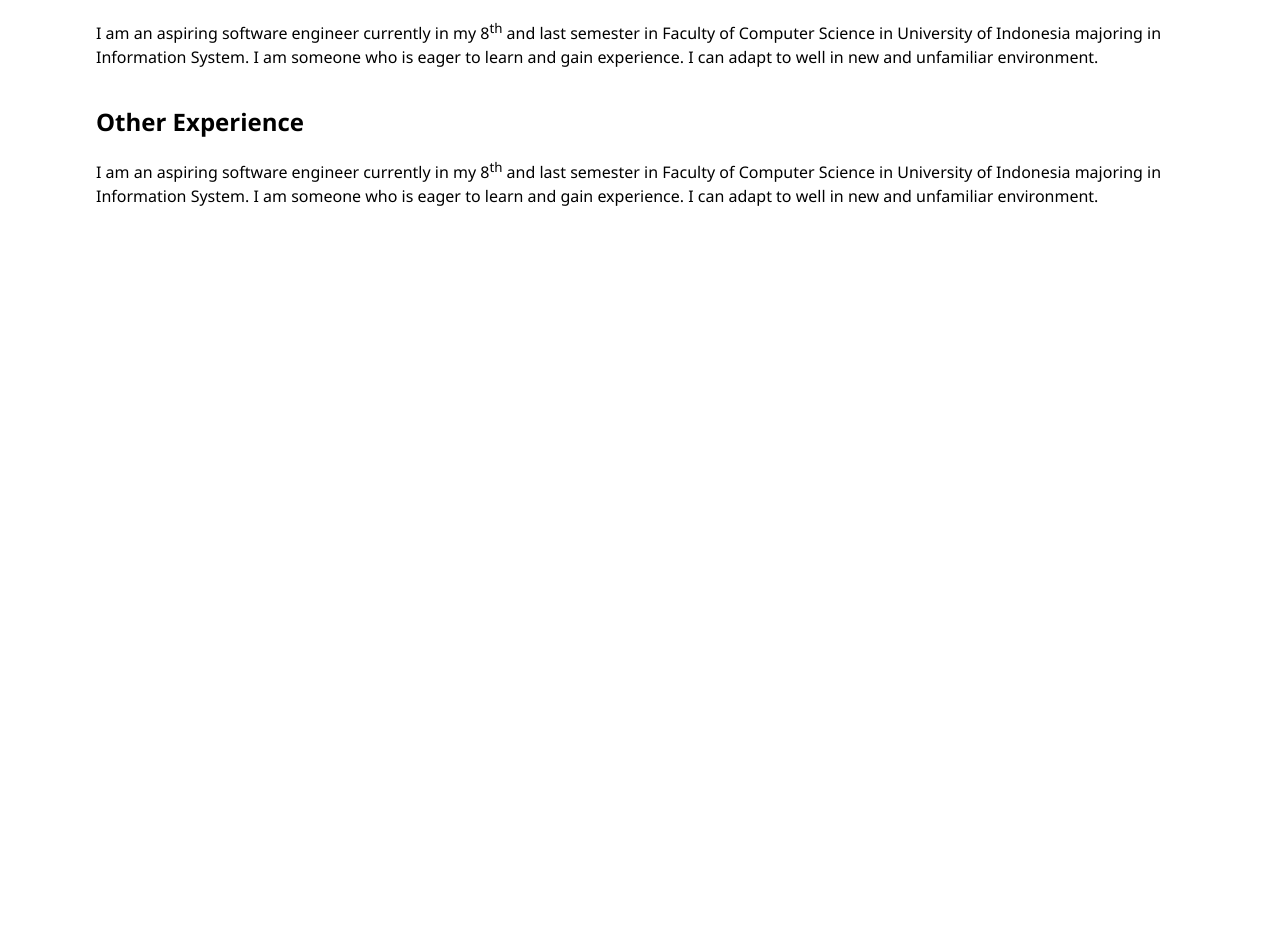
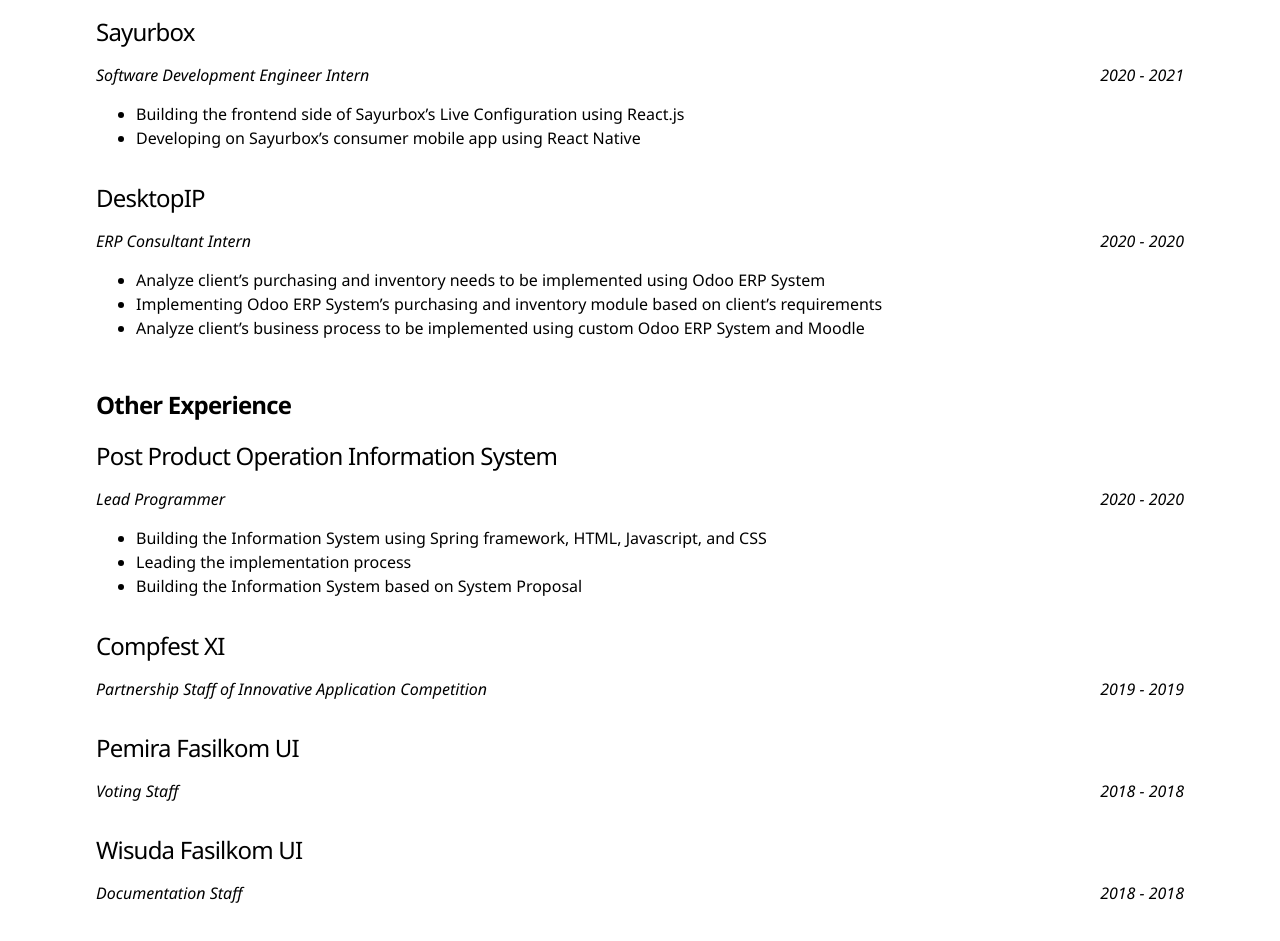
Before and after one commit to yudhapradiptar/personal-website, a Next.js app: page /experience in a window 1280 px wide. Shown: the part 441-1382 px from the top of the page. Before the commit the page ends 800 px from the top, so only its background shows below. Built offline with nearby package versions, Linux system fonts and the light colour scheme.

Commit message:
feat: experience

```diff
--- a/src/components/layout.tsx
+++ b/src/components/layout.tsx
@@ -3,11 +3,12 @@
 import Link from "next/link";
 import styles from "../styles/layout.module.scss";
 
-const Layout = ({ about, experience, skills, education, contact }) => {
+const Layout = (props) => {
   return (
     <div className={styles.container}>
       <div className={styles.containerWrap}>
         <Head>
+          <title>{props.title}</title>
           <link rel="icon" href="/favicon.ico" />
         </Head>
         <header className={styles.header}>
--- a/src/pages/contact.tsx
+++ b/src/pages/contact.tsx
@@ -6,7 +6,7 @@
   return (
     <div>
       <>
-        <Layout contact>
+        <Layout title="Contact">
           <Head>
             <title>Contact</title>
             <meta
--- a/src/pages/education.tsx
+++ b/src/pages/education.tsx
@@ -6,7 +6,7 @@
   return (
     <div>
       <>
-        <Layout education>
+        <Layout title = "Education">
           <Head>
             <title>Education</title>
             <meta
--- a/src/pages/experience.tsx
+++ b/src/pages/experience.tsx
@@ -5,35 +5,88 @@
 const Experience = () => {
   return (
     <>
-      <Layout experience>
-        <Head>
-          <title>Experience</title>
-          <meta
-            name="viewport"
-            content="initial-scale=1.0, width=device-width"
-          />
-        </Head>
-      </Layout>
+      <Layout title="Experience" />
       <div className={styles.container}>
         <div className={styles.workexp}>
-          <h2 className={styles.heading}>Work Experience</h2>
-          <p className={styles.paragraph}>
-            I am an aspiring software engineer currently in my 8
-            <sup className={styles.superscript}>th</sup> and last semester in
-            Faculty of Computer Science in University of Indonesia majoring in
-            Information System. I am someone who is eager to learn and gain
-            experience. I can adapt to well in new and unfamiliar environment.
-          </p>
+          <h2 className={styles.heading2}>Work Experience</h2>
+          <div className={styles.exp}>
+            <div className={styles.heading3}>Sayurbox</div>
+            <div className={styles.jobTitleRow}>
+              <p>Software Development Engineer Intern</p>
+              <p>2020 - 2021</p>
+            </div>
+            <ul>
+              <li>
+                Building the frontend side of Sayurbox’s{" "}
+                <a>Live Configuration</a> using React.js
+              </li>
+              <li>
+                Developing on Sayurbox’s consumer mobile app using React Native
+              </li>
+            </ul>
+          </div>
+          <div className={styles.exp}>
+            <div className={styles.heading3}>DesktopIP</div>
+            <div className={styles.jobTitleRow}>
+              <p>ERP Consultant Intern</p>
+              <p>2020 - 2020</p>
+            </div>
+            <ul>
+              <li>
+                Analyze client’s purchasing and inventory needs to be
+                implemented using Odoo ERP System
+              </li>
+              <li>
+                Implementing Odoo ERP System’s purchasing and inventory module
+                based on client’s requirements
+              </li>
+              <li>
+                Analyze client’s business process to be implemented using custom
+                Odoo ERP System and Moodle
+              </li>
+            </ul>
+          </div>
         </div>
         <div className={styles.otherexp}>
-          <h2 className={styles.heading}>Other Experience</h2>
-          <p className={styles.paragraph}>
-            I am an aspiring software engineer currently in my 8
-            <sup className={styles.superscript}>th</sup> and last semester in
-            Faculty of Computer Science in University of Indonesia majoring in
-            Information System. I am someone who is eager to learn and gain
-            experience. I can adapt to well in new and unfamiliar environment.
-          </p>
+          <h2 className={styles.heading2}>Other Experience</h2>
+          <div className={styles.exp}>
+            <div className={styles.heading3}>
+              Post Product Operation Information System
+            </div>
+            <div className={styles.jobTitleRow}>
+              <p>Lead Programmer</p>
+              <p>2020 - 2020</p>
+            </div>
+            <ul>
+              <li>
+                Building the Information System using Spring framework, HTML,
+                Javascript, and CSS
+              </li>
+              <li>Leading the implementation process</li>
+              <li>Building the Information System based on System Proposal</li>
+            </ul>
+          </div>
+          <div className={styles.exp}>
+            <div className={styles.heading3}>Compfest XI</div>
+            <div className={styles.jobTitleRow}>
+              <p>Partnership Staff of Innovative Application Competition</p>
+              <p>2019 - 2019</p>
+            </div>
+          </div>
+          <div className={styles.exp}>
+            <div className={styles.heading3}>Pemira Fasilkom UI</div>
+            <div className={styles.jobTitleRow}>
+              <p>Voting Staff</p>
+              <p>2018 - 2018</p>
+            </div>
+          </div>
+          <div className={styles.exp}>
+            <div className={styles.heading3}>Wisuda Fasilkom UI</div>
+            <div className={styles.jobTitleRow}>
+              <p>Documentation Staff</p>
+              <p>2018 - 2018</p>
+            </div>
+          </div>
         </div>
       </div>
     </>
--- a/src/pages/skills.tsx
+++ b/src/pages/skills.tsx
@@ -5,7 +5,7 @@
 const Skills = () => {
   return (
       <>
-        <Layout skills>
+        <Layout title = "Skills">
           <Head>
             <title>Skills</title>
             <meta
--- a/src/styles/_config.scss
+++ b/src/styles/_config.scss
@@ -1,5 +1,17 @@
 $primary-color: #272727;
 $secondary-color: #a29c9b;
+
+.heading2 {
+  font-size: 1.5rem;
+  line-height: 1.2;
+  font-weight: 800;
+  letter-spacing: -0.05rem;
+}
+
+.heading3 {
+  font-size: 1.5rem;
+  letter-spacing: -0.05rem;
+}
 
 .paragraph {
   font-size: 1rem;
--- a/src/styles/about.module.scss
+++ b/src/styles/about.module.scss
@@ -8,10 +8,6 @@
   margin: 0 auto 6rem;
 }
 
-.heading {
-    font-size: 1.5rem;
-}
-
 .superscript {
   font-size: 0.5rem;
 }
--- a/src/styles/experience.module.scss
+++ b/src/styles/experience.module.scss
@@ -8,6 +8,23 @@
   margin: 0 auto 6rem;
 }
 
-.heading {
-  font-size: 1.5rem;
+.exp {
+  display: flex;
+  flex-direction: column;
+  margin-bottom: 15px;
+
+  .jobTitleRow {
+    display: flex;
+    flex-direction: row;
+    justify-content: space-between;
+    font-size: 1rem;
+    font-style: italic;
+  }
+
+  ul {
+    margin-top: 0;
+    line-height: 1.5;
+  }
+
+
 }
--- a/src/styles/globals.scss
+++ b/src/styles/globals.scss
@@ -13,8 +13,3 @@
 * {
   box-sizing: border-box;
 }
-
-// .paragraph {
-//   font-size: 1rem;
-//   line-height: 1.5;
-// }
```
Also changed, not shown: src/pages/index.tsx (+1 -9 lines), src/pages/portfolio.tsx (+1 -9 lines).
